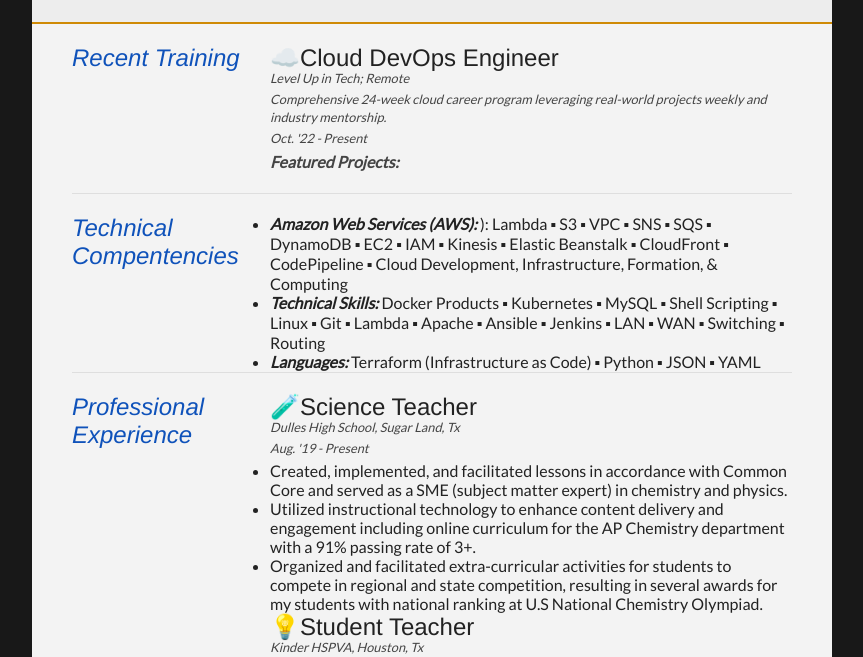
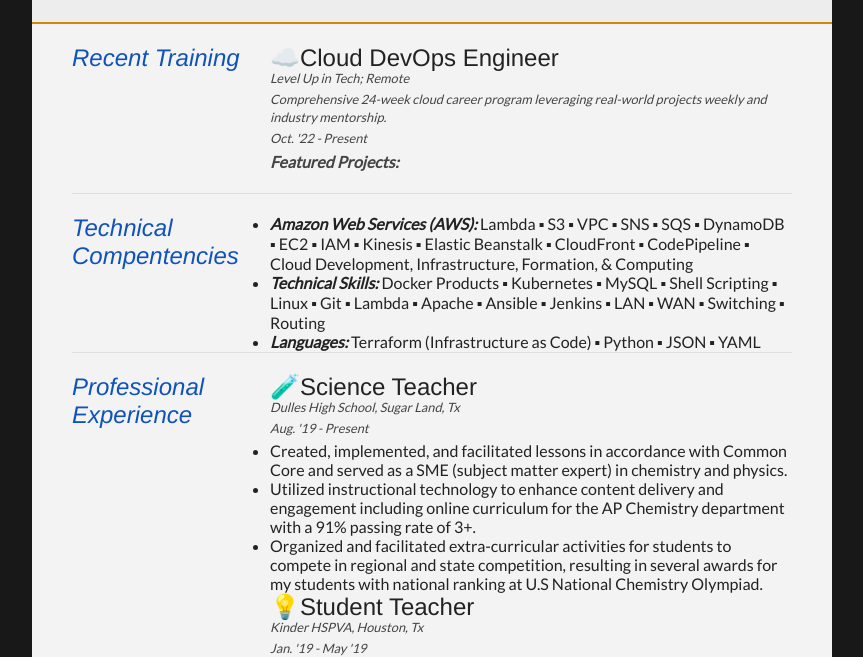
Before and after one commit to lngan11/cloudresume, a plain HTML site: page index.htm in a window 1280 px wide. Shown: the part 144-801 px from the top of the page, without its empty margins (208-1071 px from the left). Drawn offline with Linux system fonts and the light colour scheme.

Commit message:
Update index.htm

```diff
--- a/index.htm
+++ b/index.htm
@@ -61,7 +61,7 @@
 
 			<div class="sectionContent">
 					<ul>
-					    <li><i class="bodyDetails">Amazon Web Services (AWS):</i> ): Lambda ▪ S3 ▪ VPC ▪ SNS ▪ SQS ▪ DynamoDB ▪ EC2 ▪ IAM ▪ Kinesis ▪ Elastic Beanstalk ▪ CloudFront ▪ CodePipeline ▪ Cloud Development, Infrastructure, Formation, & Computing</li>
+					    <li><i class="bodyDetails">Amazon Web Services (AWS):</i> Lambda ▪ S3 ▪ VPC ▪ SNS ▪ SQS ▪ DynamoDB ▪ EC2 ▪ IAM ▪ Kinesis ▪ Elastic Beanstalk ▪ CloudFront ▪ CodePipeline ▪ Cloud Development, Infrastructure, Formation, & Computing</li>
               				<li><i class="bodyDetails">Technical Skills:</i> Docker Products ▪ Kubernetes ▪ MySQL ▪ Shell Scripting ▪ Linux ▪ Git ▪ Lambda ▪ Apache ▪ Ansible ▪ Jenkins ▪ LAN ▪ WAN ▪ Switching ▪ Routing</li>
             				  <li><i class="bodyDetails">Languages:  </i>Terraform (Infrastructure as Code) ▪ Python ▪ JSON ▪ YAML </li>
 					</ul>
```
